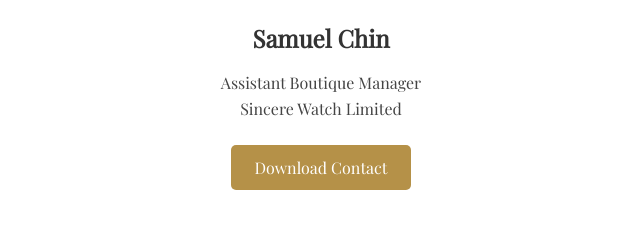
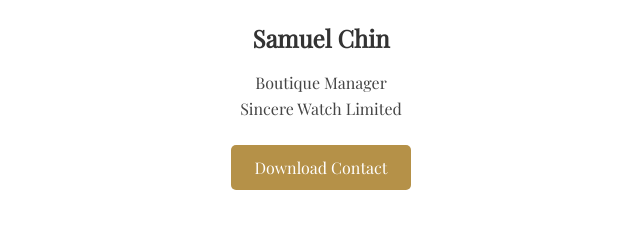
Before and after one commit to sincerehr/SamuelChinSWL, a plain HTML site: page index.html in a window 1280 px wide. Shown: the part 368-598 px from the top of the page, 319-959 px from the left. Drawn offline with nearby package versions, Linux system fonts and the light colour scheme.

Commit message:
Update index.html

```diff
--- a/index.html
+++ b/index.html
@@ -118,7 +118,7 @@
     </div>
 
     <h1>Samuel Chin</h1>
-    <p class="title">Assistant Boutique Manager<br>Sincere Watch Limited</p>
+    <p class="title">Boutique Manager<br>Sincere Watch Limited</p>
 
     <a class="button" href="SamuelChin.vcf" download>Download Contact</a>
 
```
